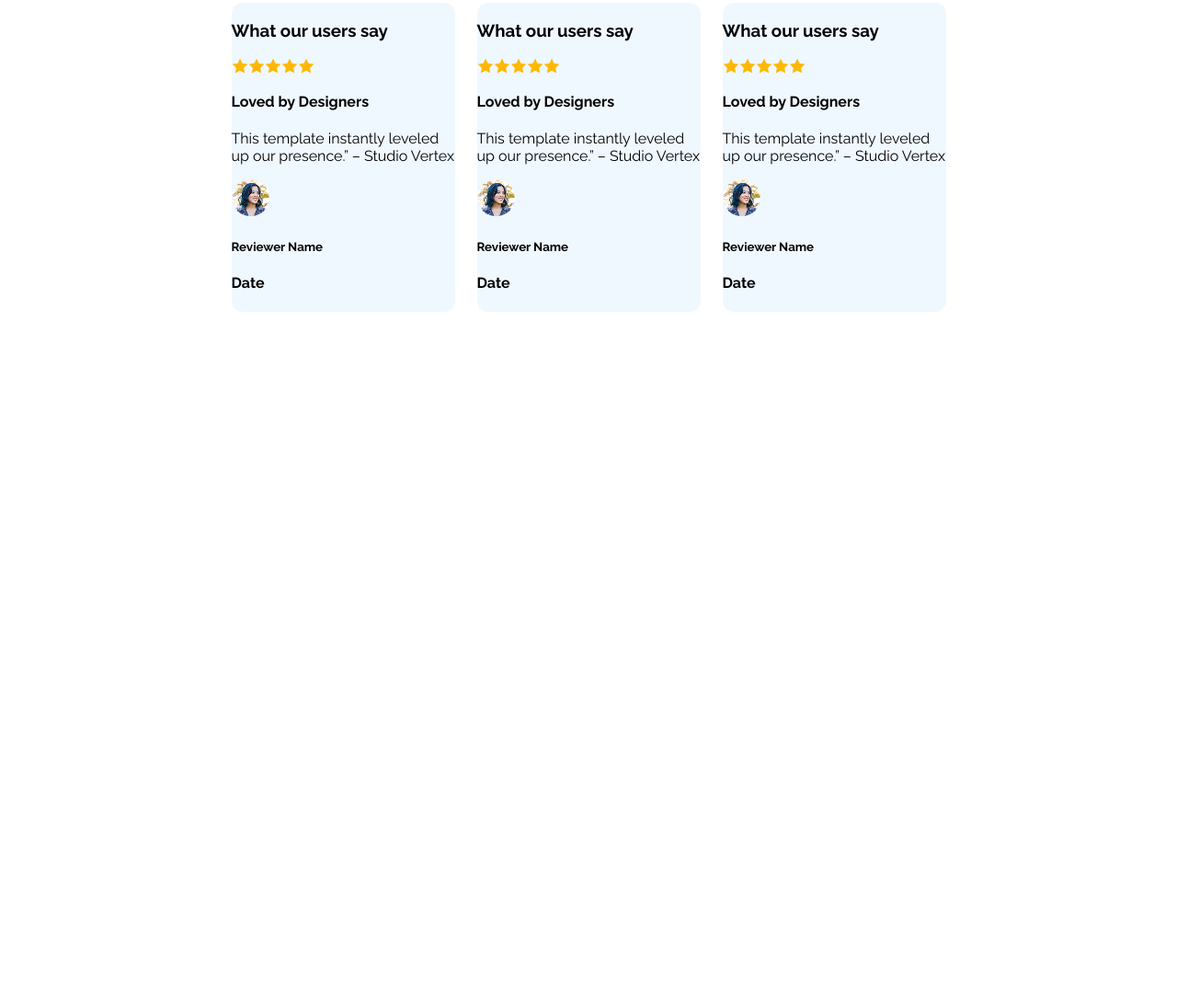
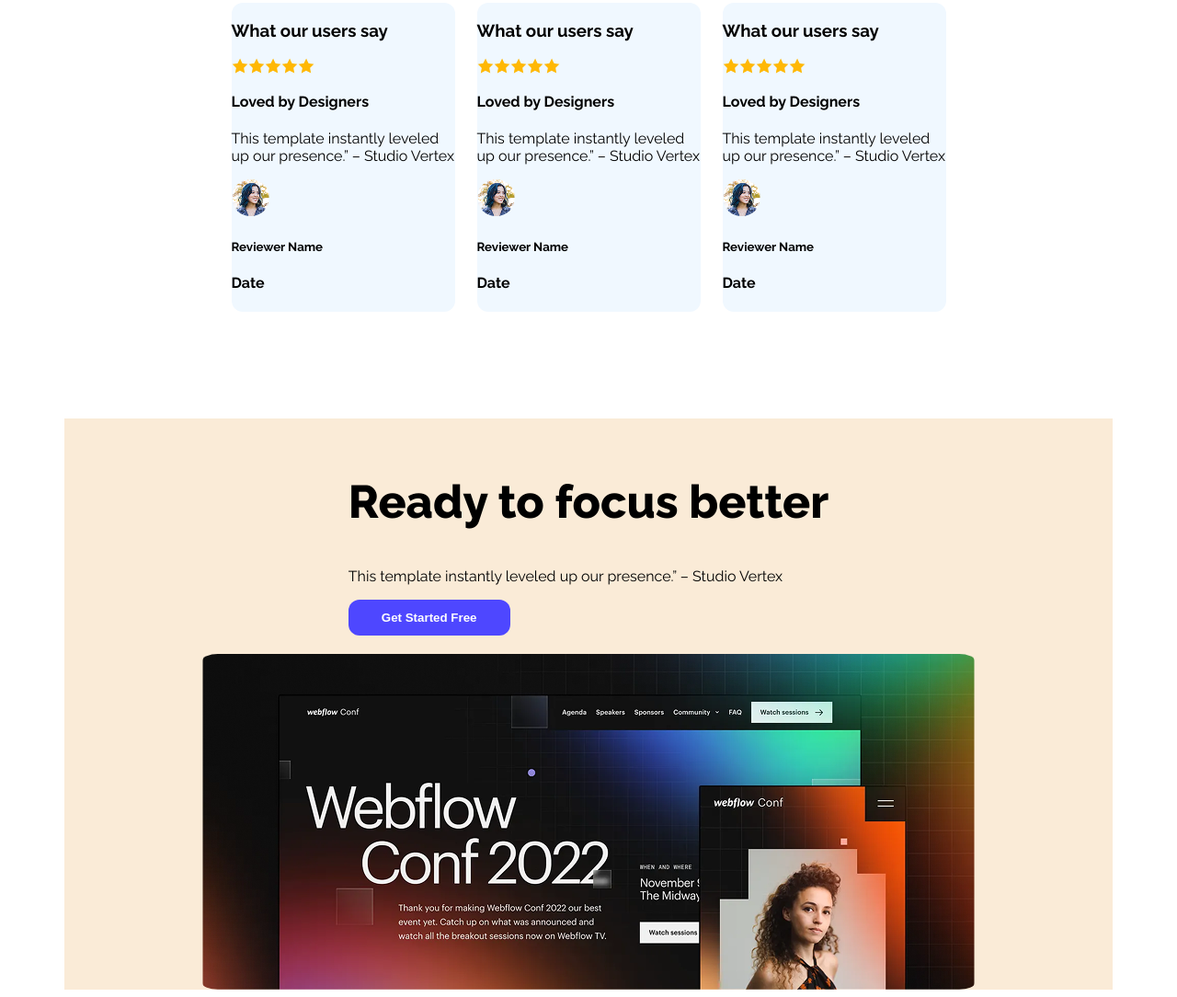
Before and after one commit to jabirmahmud24/V2B12A01, a plain HTML site: page index.html in a window 1280 px wide. Shown: the part 1426-2510 px from the top of the page at 92% size. Before the commit the page ends 1773 px from the top, so only its background shows below. Drawn offline with Linux system fonts and the light colour scheme.

Commit message:
5th section

```diff
--- a/index.html
+++ b/index.html
@@ -138,6 +138,18 @@
 
         </section>
 
+        <section class="main-sec5">
+            <div class="main-sec5-text">
+                <h1>Ready to focus better</h1>
+                <p>This template instantly leveled up our presence.” – Studio Vertex</p>
+                <button class="btn-primary">Get Started Free</button>
+
+            </div>
+            <img class="big-img" src="Assets/wc-big.png" alt="">
+
+
+        </section>
+
     </main>
     <footer>    </footer>
 </body>
--- a/style.css
+++ b/style.css
@@ -171,6 +171,7 @@
     justify-content: center;
     gap: 24px;
     padding-top: 116px;
+    padding-bottom: 116px;
 
 }
 
@@ -195,3 +196,29 @@
 .image-section{
     flex-direction:row ;
 }
+/* Big Image Section */
+.main-sec5{
+    display: flex;
+    flex-direction: column;
+    max-width: 1140PX;
+    max-height: 696px;
+    background-color: antiquewhite;
+    margin: 0px auto;
+    align-items: center;
+    justify-content: center;
+
+}
+.main-sec5-text{
+    padding: 20px;
+}
+.main-sec5-text h1{
+    font-size: 50px;
+    font-weight: 800;
+
+}
+/* big image */
+.main-sec5 img{
+    border-radius: 2%;
+
+
+}
```
